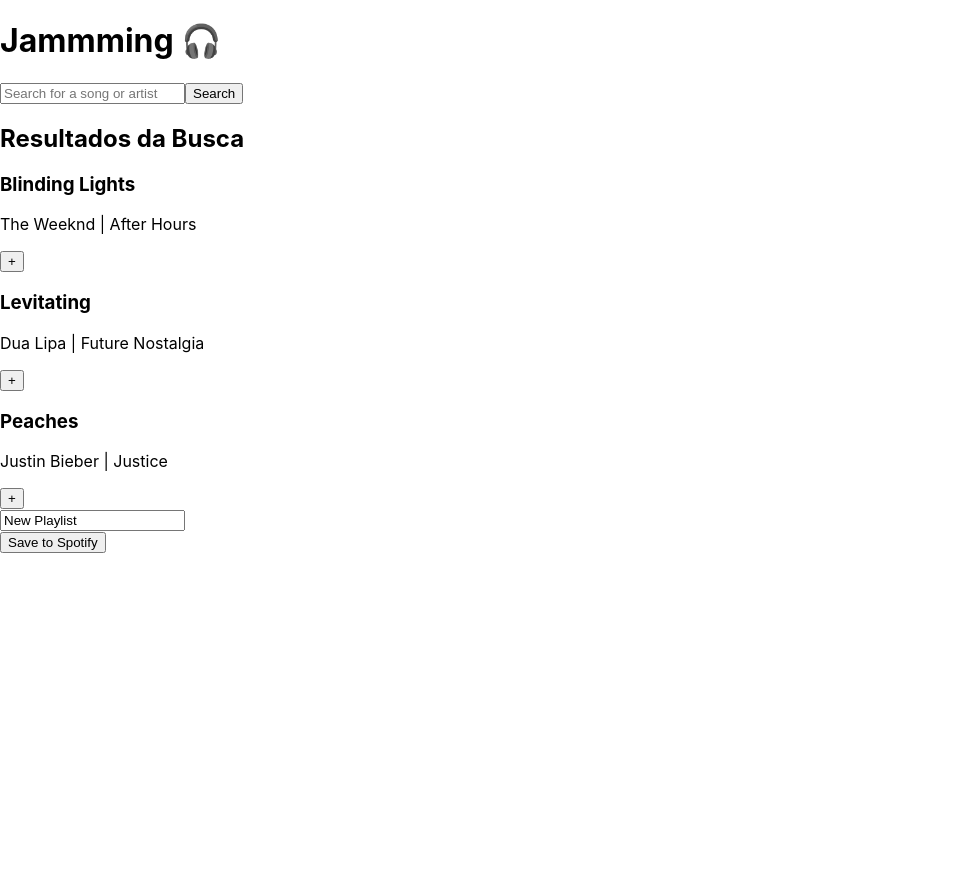
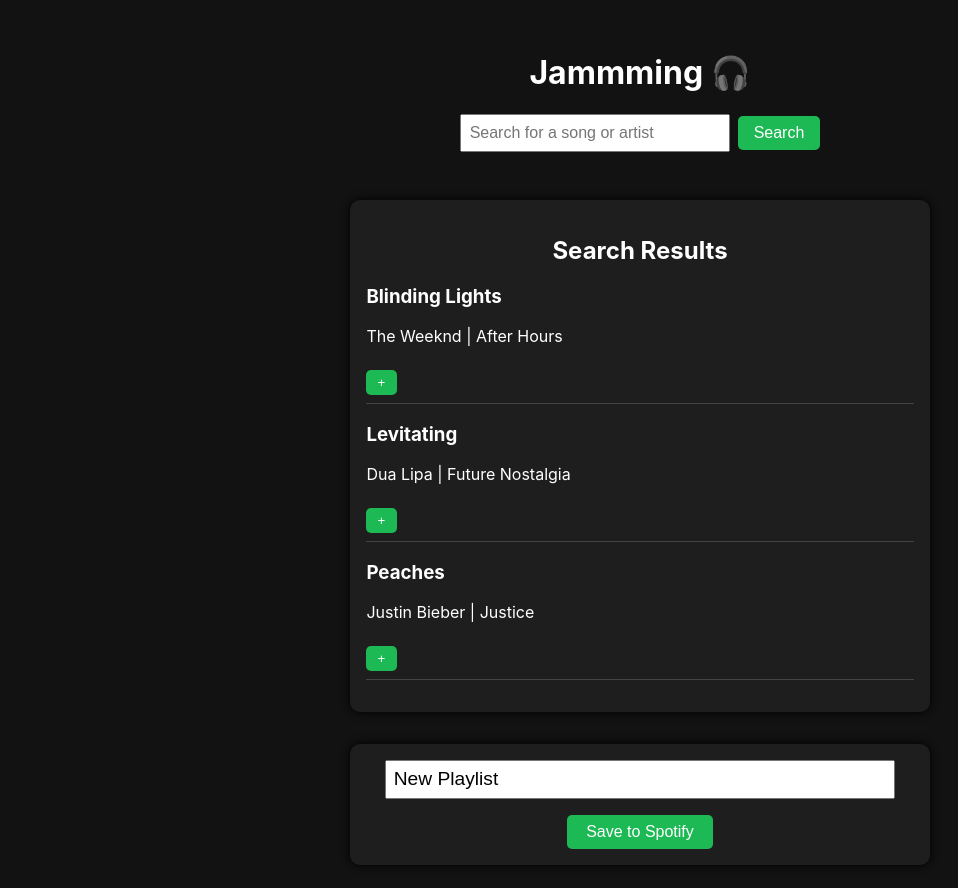
Before and after one commit to Edu-2de/Jammming, a React (Create React App) app: page / in a window 1280 px wide. Shown: the top 888 px of the page, without its empty margins (0-958 px from the left). Before the commit the page ends 800 px from the top, so only its background shows below. Built offline with nearby package versions, Linux system fonts and the light colour scheme.

Commit message:
Refactor styling and structure of components for improved layout and usability

```diff
--- a/src/App.css
+++ b/src/App.css
@@ -1,38 +1,78 @@
+body {
+  margin: 0;
+  font-family: "Segoe UI", Tahoma, Geneva, Verdana, sans-serif;
+  background-color: #121212;
+  color: #fff;
+}
+
 .App {
   text-align: center;
+  padding: 2rem;
 }
 
-.App-logo {
-  height: 40vmin;
-  pointer-events: none;
+.SearchBar {
+  margin-bottom: 2rem;
 }
 
-@media (prefers-reduced-motion: no-preference) {
-  .App-logo {
-    animation: App-logo-spin infinite 20s linear;
-  }
+.SearchBar input {
+  padding: 0.5rem;
+  font-size: 1rem;
+  width: 250px;
+  margin-right: 0.5rem;
 }
 
-.App-header {
-  background-color: #282c34;
-  min-height: 100vh;
-  display: flex;
-  flex-direction: column;
-  align-items: center;
-  justify-content: center;
-  font-size: calc(10px + 2vmin);
+.SearchBar button {
+  padding: 0.5rem 1rem;
+  font-size: 1rem;
+  background-color: #1db954;
   color: white;
+  border: none;
+  cursor: pointer;
+  border-radius: 5px;
 }
 
-.App-link {
-  color: #61dafb;
+.SearchResults,
+.Playlist {
+  display: inline-block;
+  width: 45%;
+  vertical-align: top;
+  background-color: #1e1e1e;
+  padding: 1rem;
+  margin: 1rem;
+  border-radius: 10px;
+  box-shadow: 0 0 10px #000;
 }
 
-@keyframes App-logo-spin {
-  from {
-    transform: rotate(0deg);
-  }
-  to {
-    transform: rotate(360deg);
-  }
+.Track {
+  text-align: left;
+  margin: 1rem 0;
+  border-bottom: 1px solid #444;
+  padding-bottom: 0.5rem;
 }
+
+.Track button {
+  margin-top: 0.5rem;
+  padding: 0.3rem 0.7rem;
+  background-color: #1db954;
+  color: white;
+  border: none;
+  border-radius: 5px;
+  cursor: pointer;
+}
+
+.Playlist input {
+  width: 90%;
+  font-size: 1.2rem;
+  margin-bottom: 1rem;
+  padding: 0.4rem;
+}
+
+.Playlist button {
+  background-color: #1db954;
+  color: white;
+  border: none;
+  padding: 0.5rem 1.2rem;
+  font-size: 1rem;
+  border-radius: 5px;
+  cursor: pointer;
+}
--- a/src/App.js
+++ b/src/App.js
@@ -2,6 +2,7 @@
 import SearchBar from './components/SearchBar';
 import SearchResults from './components/SearchResults';
 import Playlist from './components/Playlist';
+import './App.css';
 
 function App() {
   const [searchTerm, setSearchTerm] = useState('');
@@ -44,9 +45,18 @@
   return (
     <div className="App">
       <h1>Jammming 🎧</h1>
-      <SearchBar searchTerm={searchTerm} setSearchTerm={setSearchTerm} />
-      <SearchResults tracks={filteredTracks} onAdd={addTrack} />
-      <Playlist playlistName={playlistName} playlistTracks={playlistTracks}/>
+      <SearchBar
+        searchTerm={searchTerm}
+        setSearchTerm={setSearchTerm}
+      />
+      <div className="MainContainer">
+        <SearchResults tracks={filteredTracks} onAdd={addTrack} />
+        <Playlist
+          playlistName={playlistName}
+          setPlaylistName={setPlaylistName}
+          playlistTracks={playlistTracks}
+        />
+      </div>
     </div>
 
 
--- a/src/components/Playlist.js
+++ b/src/components/Playlist.js
@@ -1,15 +1,19 @@
 import React from 'react';
 import TrackList from './TrackList';
 
-function Playlist({ playlistName, playlistTracks }) {
+function Playlist({ playlistName, setPlaylistName, playlistTracks }) {
+  const handleNameChange = (e) => {
+    setPlaylistName(e.target.value);
+  };
+
   return (
     <div className="Playlist">
       <input
         type="text"
         value={playlistName}
-        readOnly
+        onChange={handleNameChange}
       />
-      <TrackList tracks={playlistTracks} />
+      <TrackList tracks={playlistTracks} isRemoval={true} />
       <button>Save to Spotify</button>
     </div>
   );
--- a/src/components/SearchBar.js
+++ b/src/components/SearchBar.js
@@ -2,7 +2,7 @@
 
 function SearchBar({ searchTerm, setSearchTerm }) {
   return (
-        <div>
+    <div className="SearchBar">
       <input
         type="text"
         placeholder="Search for a song or artist"
@@ -14,4 +14,5 @@
   );
 }
 
+
 export default SearchBar;
--- a/src/components/SearchResults.js
+++ b/src/components/SearchResults.js
@@ -4,11 +4,12 @@
 function SearchResults({ tracks, onAdd }) {
   return (
     <div className="SearchResults">
-          <h2>Resultados da Busca</h2>
+      <h2>Search Results</h2>
       <TrackList tracks={tracks} onAdd={onAdd} isRemoval={false} />
     </div>
   );
 }
 
 
+
 export default SearchResults;
--- a/src/components/TrackList.js
+++ b/src/components/TrackList.js
@@ -17,4 +17,5 @@
 }
 
 
+
 export default TrackList;
```
Also changed, not shown: src/components/Track.js (indentation only). Lines whose indentation alone changed are shown as unchanged.
